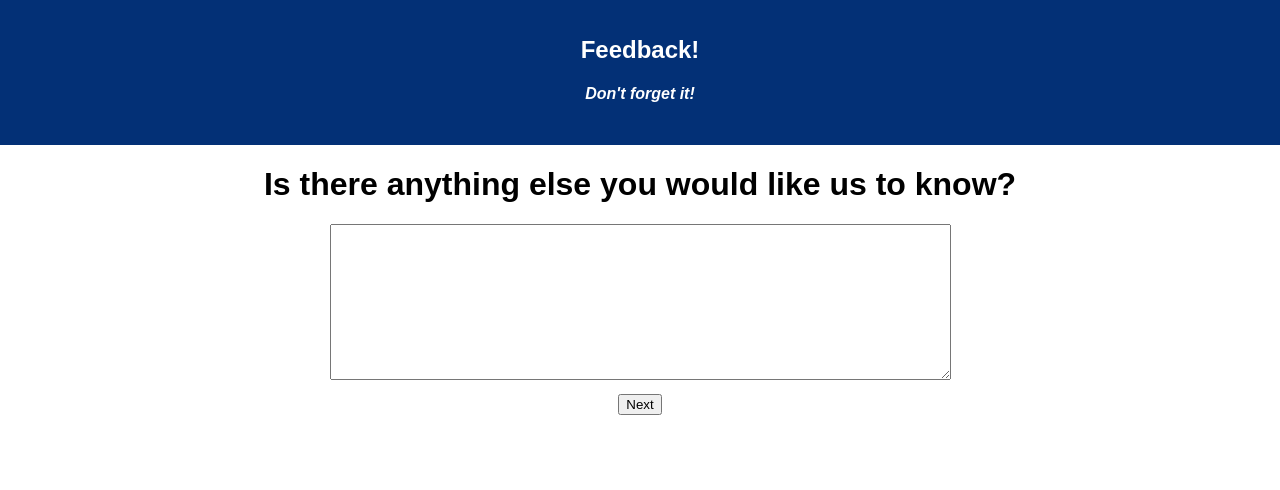
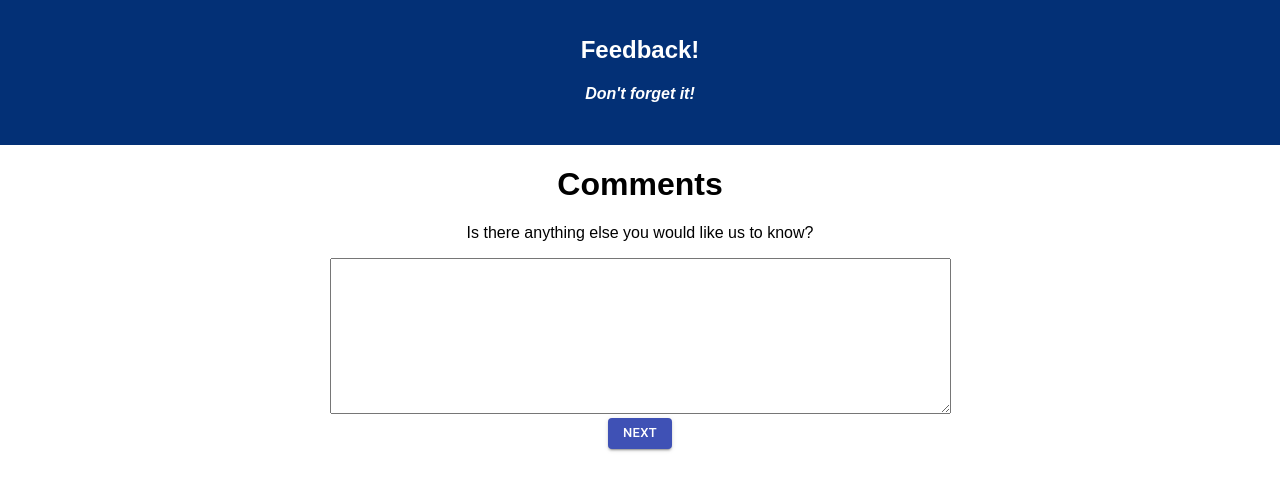
Before and after one commit to JessieConley/redux-feedback-survey, a React (Create React App) app: page /#/comments in a window 1280 px wide. Shown: the top 490 px of the page. Built offline with nearby package versions, Linux system fonts and the light colour scheme.

Commit message:
material ui button styling added

```diff
--- a/package.json
+++ b/package.json
@@ -4,6 +4,7 @@
   "private": true,
   "proxy": "http://localhost:5000",
   "dependencies": {
+    "@material-ui/core": "^4.9.5",
     "axios": "^0.19.0",
     "logger": "0.0.1",
     "pg": "^7.4.1",
--- a/src/components/App/App.css
+++ b/src/components/App/App.css
@@ -16,7 +16,3 @@
 .App-intro {
   font-size: large;
 }
-
-button{
-  margin: 10px;
-}
--- a/src/components/Comments/Comments.js
+++ b/src/components/Comments/Comments.js
@@ -1,5 +1,6 @@
 import React, { Component } from "react";
 import { connect } from "react-redux";
+import Button from "@material-ui/core/Button";
 
 
 class Comments extends Component {
@@ -29,15 +30,17 @@ class Comments extends Component {
   render() {
     return (
       <div className="commentsInput">
-        <h1>Is there anything else you would like us to know?</h1>
+        <h1>Comments</h1>
+        <p>Is there anything else you would like us to know?</p>
         <textarea
           label="(Optional)"
           rows="10"
           cols="75"
           onChange={this.handleChangeFor}
         />
+        <br></br>
         <div>
-          <button onClick={this.buttonClick}>Next</button>
+          <Button size="small" variant="contained" color="primary" onClick={this.buttonClick}>Next</Button>
         </div>
       </div>
     );
--- a/src/components/Feeling/Feeling.js
+++ b/src/components/Feeling/Feeling.js
@@ -1,6 +1,6 @@
 import React, { Component } from "react";
 import { connect } from "react-redux";
-
+import Button from "@material-ui/core/Button";
 
 class Feeling extends Component {
   //Set initial state
@@ -43,7 +43,8 @@ class Feeling extends Component {
             <option value="5">5 (I'm feeling great!)</option>
           </select>
           <br></br>
-          <button onClick={this.buttonClick}>Next</button>
+          <br></br>
+          <Button size="small" variant="contained" color="primary" onClick={this.buttonClick}>Next</Button>
 
       </div>
     );
--- a/src/components/Review/Review.js
+++ b/src/components/Review/Review.js
@@ -1,6 +1,7 @@
 import React, { Component } from "react";
 import axios from "axios";
 import { connect } from "react-redux";
+import Button from "@material-ui/core/Button";
 
 class Review extends Component {
 //Axios post reducer data to database and advance to next page on button click
@@ -39,7 +40,8 @@ class Review extends Component {
         <p>Understanding: {this.props.reduxState.understandingReducer}</p>
         <p>Support: {this.props.reduxState.supportedReducer}</p>
         <p>Comments: {this.props.reduxState.commentsReducer}</p>
-        <button onClick={this.postFeedback}>Submit</button>
+        <Button size="large" variant="contained" color="primary" onClick={this.postFeedback}>Submit</Button>
+
       </div>
     );
   }
--- a/src/components/Supported/Supported.js
+++ b/src/components/Supported/Supported.js
@@ -1,6 +1,6 @@
 import React, { Component } from "react";
 import { connect } from "react-redux";
-
+import Button from "@material-ui/core/Button";
 
 class Supported extends Component {
   //Set initial state
@@ -47,7 +47,8 @@ class Supported extends Component {
           <option value="5">5 (I feel supported!)</option>
         </select>
         <br></br>
-        <button onClick={this.buttonClick}>Next</button>
+        <br></br>
+        <Button size="small" variant="contained" color="primary" onClick={this.buttonClick}>Next</Button>
       </div>
     );
   }
--- a/src/components/ThankYou/ThankYou.js
+++ b/src/components/ThankYou/ThankYou.js
@@ -1,4 +1,6 @@
 import React, { Component } from "react";
+import Button from "@material-ui/core/Button";
+
 class Comments extends Component {
   //Set up buttonClick function to takes user to the next route they want to go using this.props.history
   buttonClick = () => {
@@ -10,7 +12,7 @@ class Comments extends Component {
         <h1>Thank You!</h1>
         <h2>Your feedback has been received.</h2>
 
-        <button onClick={this.buttonClick}>Leave New Feedback</button>
+        <Button size="large" variant="contained" color="primary" onClick={this.buttonClick}>Leave New Feedback</Button>
       </div>
     );
   }
--- a/src/components/Understanding/Understanding.js
+++ b/src/components/Understanding/Understanding.js
@@ -1,8 +1,7 @@
 import React, { Component } from "react";
 import { connect } from "react-redux";
-// import Axios from 'axios';
+import Button from "@material-ui/core/Button";
 
-// import { HashRouter as Router, Route, Link } from "react-router-dom";
 
 class Understanding extends Component {
   //Set initial state
@@ -53,7 +52,8 @@ class Understanding extends Component {
           <option value="5">5 (I've got this!)</option>
         </select>
         <br></br>
-        <button onClick={this.buttonClick}>Next</button>
+        <br></br>
+        <Button size="small" variant="contained" color="primary" onClick={this.buttonClick}>Next</Button>
       </div>
     );
   }
```
Also changed, not shown: 1 other file (tests, documents, lock files or other folders).
